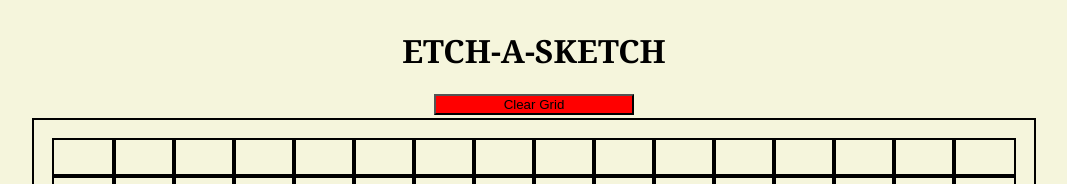
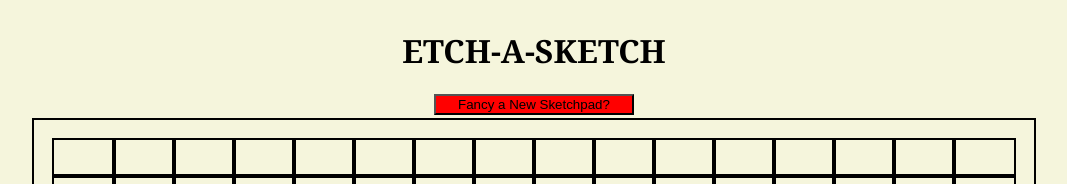
Before and after one commit to cactusman1/odin-Etch-a-Sketch, a plain HTML site: page index.html in a window 1280 px wide. Shown: the top 184 px of the page, without its empty margins (106-1173 px from the left). Drawn offline with Linux system fonts and the light colour scheme.

Commit message:
Change button text

```diff
--- a/index.html
+++ b/index.html
@@ -9,7 +9,7 @@
 </head>
 <body>
     <h1>ETCH-A-SKETCH</h1>
-    <button class="butt">Clear Grid</button>
+    <button class="butt"> Fancy a New Sketchpad?</button>
     <div id="container"></div>
 </body>
 </html>
```
